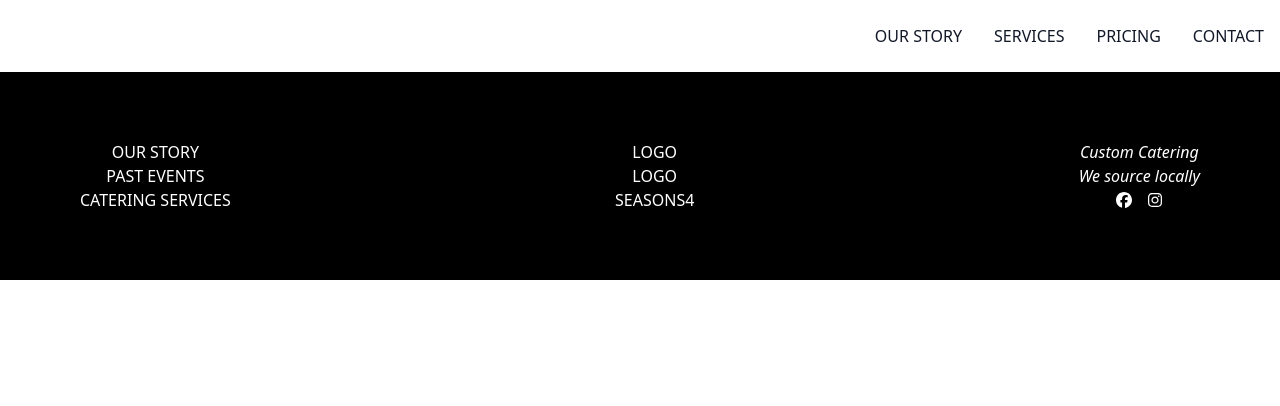
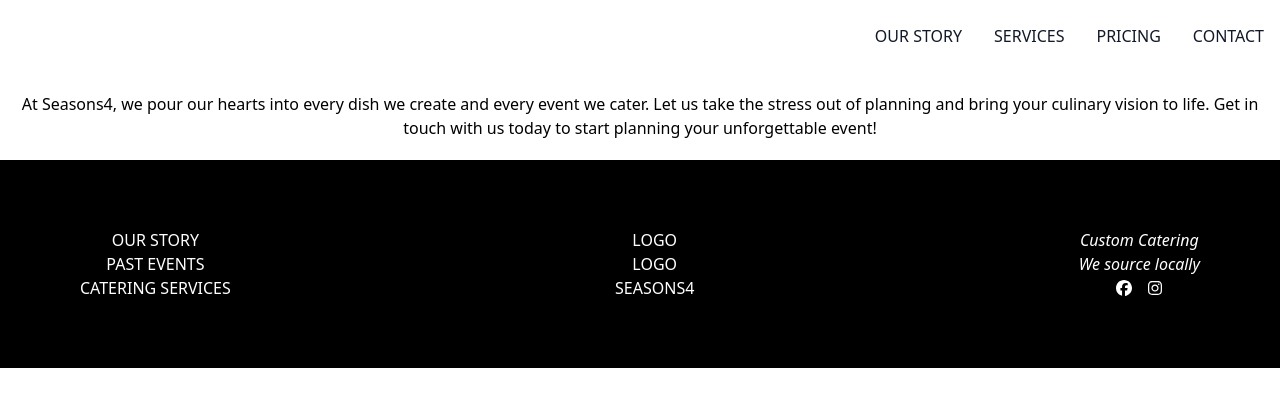
Before and after one commit to gnieb/seasons4, a React (Create React App) app: page /contact in a window 1280 px wide. Shown: the top 406 px of the page. Built offline with nearby package versions, Linux system fonts and the light colour scheme.

Commit message:
add a route for the Contact page

```diff
--- a/src/components/AnimatedRoutes.js
+++ b/src/components/AnimatedRoutes.js
@@ -5,6 +5,7 @@ import Home from "../pages/Home";
 import Landing from "../pages/Landing";
 import Services from "../pages/Services";
 import About from '../pages/About';
+import Contact from '../pages/Contact';
 
 
 const AnimatedRoutes = () => {
@@ -18,6 +19,7 @@ const AnimatedRoutes = () => {
                 <Route path="main" element={<Home />} />
                 <Route path="/services" element={<Services />} />
                 <Route path="/about" element={<About />} />
+                <Route path="/contact" element={<Contact />} />
             </Routes>
         </AnimatePresence>
     )
```
